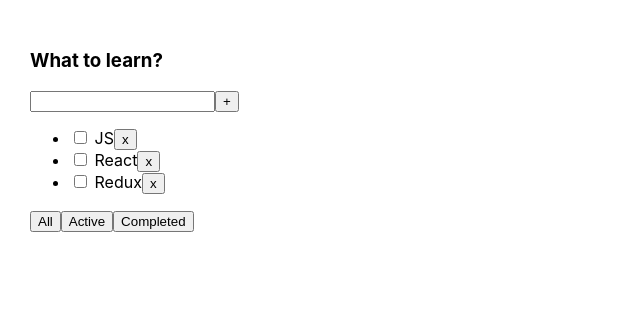
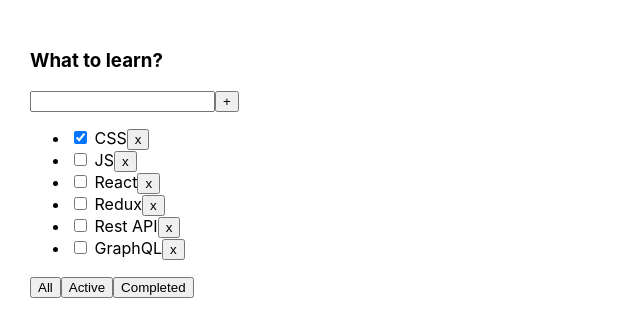
Before and after one commit to RomanAlxndrvch/TODO_List-Secondary, a React (Create React App) app: page / in a window 1280 px wide. Shown: the top 336 px of the page, without its empty margins (0-640 px from the left). Built offline with nearby package versions, Linux system fonts and the light colour scheme.

Commit message:
Monday. Todo list Lessen #3. Now we can add new task to our todolist. Refactor 'List' component

```diff
--- a/package.json
+++ b/package.json
@@ -10,9 +10,11 @@
     "@types/node": "^12.0.0",
     "@types/react": "^16.9.0",
     "@types/react-dom": "^16.9.0",
+    "@types/uuid": "^8.3.4",
     "react": "^16.13.1",
     "react-dom": "^16.13.1",
-    "react-scripts": "^5.0.1"
+    "react-scripts": "^5.0.1",
+    "uuid": "^8.3.2"
   },
   "scripts": {
     "start": "react-scripts start",
--- a/src/App.tsx
+++ b/src/App.tsx
@@ -1,24 +1,31 @@
 import React, {useState} from 'react';
 import './App.css';
 import {List, TaskType} from "./List";
+import {v1} from "uuid";
 
 export type FilteredValuesType = 'all' | 'completed' | 'active'
 
 function App() {
 
     let [tasks, setTasks] = useState<Array<TaskType>>([
-        {id: 1, title: 'CSS', isDone: true},
-        {id: 2, title: 'JS', isDone: false},
-        {id: 3, title: 'React', isDone: false},
-        {id: 4, title: 'Redux', isDone: false},
+        {id: v1(), title: 'CSS', isDone: true},
+        {id: v1(), title: 'JS', isDone: false},
+        {id: v1(), title: 'React', isDone: false},
+        {id: v1(), title: 'Redux', isDone: false},
+        {id: v1(), title: 'Rest API', isDone: false},
+        {id: v1(), title: 'GraphQL', isDone: false},
     ])
 
-    let [filtered, setFilter] = useState<FilteredValuesType>('active')
+    let [filtered, setFilter] = useState<FilteredValuesType>('all')
 
-    function removeTask(id: number) {
+    function removeTask(id: string) {
         let resultTasks = tasks.filter((value) => value.id !== id)
-        console.log(resultTasks)
         setTasks(resultTasks)
+    }
+
+    function addTask(task: string) {
+        let newTask: TaskType = {id: v1(), title: `${task}`, isDone: false}
+        setTasks([newTask, ...tasks])
     }
 
     function changeFilter(value: FilteredValuesType) {
@@ -27,17 +34,17 @@
 
     let tasksForTodoList = tasks
     if (filtered === 'active') {
-        tasksForTodoList = tasks.filter((e) => e.isDone === false)
+        tasksForTodoList = tasks.filter((e) => !e.isDone)
     }
     if (filtered === 'completed') {
-        tasksForTodoList = tasks.filter((e) => e.isDone === true)
+        tasksForTodoList = tasks.filter((e) => e.isDone)
     }
 
 
     return (
         <div>
             <List title={'What to learn?'} tasks={tasksForTodoList} removeTasks={removeTask}
-                  changeFilter={changeFilter}/>
+                  changeFilter={changeFilter} addTask={addTask}/>
         </div>
 
     );
--- a/src/List.tsx
+++ b/src/List.tsx
@@ -1,8 +1,8 @@
-import React from "react";
+import React, {ChangeEvent, KeyboardEvent, useState} from "react";
 import {FilteredValuesType} from "./App";
 
 export type TaskType = {
-    id: number
+    id: string
     title: string
     isDone: boolean
 }
@@ -10,35 +10,62 @@
 type PropsType = {
     title: string
     tasks: Array<TaskType>
-    removeTasks: (e: number) => void
+    removeTasks: (e: string) => void
     changeFilter: (e: FilteredValuesType) => void
+    addTask: (task: string) => void
 }
 
 export function List(props: PropsType) {
+
+    const [input, setInput] = useState('')
+    const addTaskButtonHandler = () => {
+        props.addTask(input)
+        setInput('')
+    }
+    const onChangeInputHandler = (e: ChangeEvent<HTMLInputElement>) => {
+        setInput(e.currentTarget.value)
+    }
+    const onKeyDownButtonHandler = (e: KeyboardEvent<HTMLInputElement>) => {
+        if (e.ctrlKey && e.key === 'Enter') {
+            addTaskButtonHandler()
+        }
+    }
+    const onAllBtnHandler = () => props.changeFilter('all')
+    const onActiveBtnHandler = () => props.changeFilter('active')
+    const onCompletedBtnHandler = () => props.changeFilter('completed')
+
+
     return (
         <div className="App">
             <div>
                 <h3>{props.title}</h3>
                 <div>
-                    <input/>
-                    <button>+</button>
+                    <input
+                        value={input}
+                        onChange={onChangeInputHandler}
+                        onKeyDown={onKeyDownButtonHandler}/>
+
+                    <button onClick={addTaskButtonHandler}>+</button>
                 </div>
                 <ul>
                     {
-                        props.tasks.map((e, index) => {
-                                return <li key={e.id}>
-                                    <input type="checkbox" checked={e.isDone}/> <span>{e.title}</span>
-                                    <button onClick={() => props.removeTasks(e.id)}>x
-                                    </button>
-                                </li>
+                        props.tasks.map((e) => {
+                                const onRemoveHandler = () => {
+                                    props.removeTasks(e.id)
+                                }
+                                return (
+                                    <li key={e.id}>
+                                        <input type="checkbox" checked={e.isDone}/> <span>{e.title}</span>
+                                        <button onClick={onRemoveHandler}>x</button>
+                                    </li>)
                             }
                         )
                     }
                 </ul>
                 <div>
-                    <button onClick={() => props.changeFilter('all')}>All</button>
-                    <button onClick={() => props.changeFilter('active')}>Active</button>
-                    <button onClick={() => props.changeFilter('completed')}>Completed</button>
+                    <button onClick={onAllBtnHandler}>All</button>
+                    <button onClick={onActiveBtnHandler}>Active</button>
+                    <button onClick={onCompletedBtnHandler}>Completed</button>
                 </div>
             </div>
         </div>
```
Also changed, not shown: 1 other file (tests, documents, lock files or other folders).
